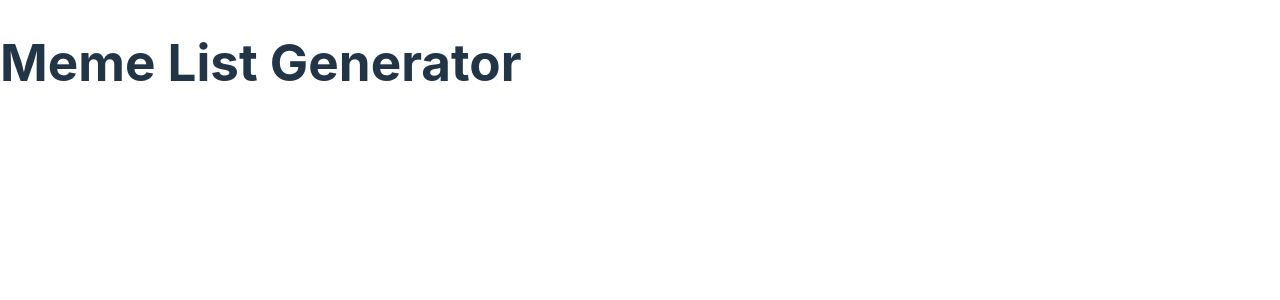
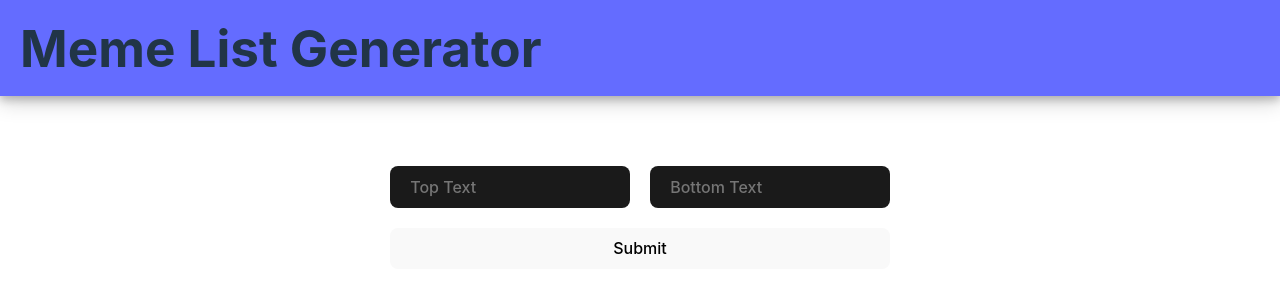
Before and after one commit to ClintBaker/meme-list-generator, a React (Vite) app: page / in a window 1280 px wide. Shown: the top 300 px of the page. Built offline with nearby package versions, Linux system fonts and the light colour scheme.

Commit message:
Added form functionality

```diff
--- a/src/App.jsx
+++ b/src/App.jsx
@@ -1,7 +1,29 @@
+import { useState } from "react";
+import Form from "./components/Form";
+
 function App() {
+  const [formData, setFormData] = useState({
+    topText: "",
+    bottomText: "",
+  });
+
+  const [memeImage, setMemeImage] = useState("");
+
+  function handleSubmit(e) {
+    e.preventDefault();
+    alert(formData.topText);
+  }
+
   return (
     <>
-      <h1>Meme List Generator</h1>
+      <nav className="nav">
+        <h1>Meme List Generator</h1>
+      </nav>
+      <Form
+        formData={formData}
+        setFormData={setFormData}
+        handleSubmit={handleSubmit}
+      />
     </>
   );
 }
--- /dev/null
+++ b/src/components/Form.jsx
@@ -0,0 +1,35 @@
+function Form({ formData, setFormData, handleSubmit }) {
+  function handleChange(e) {
+    const { name, value } = e.target;
+    setFormData((prevFormData) => ({
+      ...prevFormData,
+      [name]: value,
+    }));
+  }
+
+  return (
+    <div className="container">
+      <form onSubmit={handleSubmit} className="form">
+        <div className="inputs">
+          <input
+            className="input"
+            placeholder="Top Text"
+            name="topText"
+            value={formData.topText}
+            onChange={handleChange}
+          />
+          <input
+            className="input"
+            placeholder="Bottom Text"
+            name="bottomText"
+            value={formData.bottomText}
+            onChange={handleChange}
+          />
+        </div>
+        <button>Submit</button>
+      </form>
+    </div>
+  );
+}
+
+export default Form;
--- a/src/index.css
+++ b/src/index.css
@@ -11,6 +11,11 @@
   text-rendering: optimizeLegibility;
   -webkit-font-smoothing: antialiased;
   -moz-osx-font-smoothing: grayscale;
+}
+
+* {
+  box-sizing: border-box;
+  margin: 0;
 }
 
 a {
@@ -50,6 +55,45 @@ button:focus-visible {
   outline: 4px auto -webkit-focus-ring-color;
 }
 
+.nav {
+  background-color: #646cff;
+  padding: 20px;
+  box-shadow: 0 4px 8px 0 rgba(0, 0, 0, 0.2), 0 6px 20px 0 rgba(0, 0, 0, 0.19);
+}
+
+.container {
+  display: flex;
+  flex-direction: column;
+  justify-content: center;
+  align-items: center;
+  margin-top: 70px;
+}
+
+.form {
+  display: flex;
+  flex-direction: column;
+  width: 500px;
+}
+
+.inputs {
+  display: flex;
+  justify-content: space-between;
+  margin-bottom: 20px;
+}
+
+.input {
+  width: 240px;
+  border-radius: 8px;
+  border: 1px solid transparent;
+  padding: 0.6em 1.2em;
+  font-size: 1em;
+  font-weight: 500;
+  font-family: inherit;
+  background-color: #1a1a1a;
+  cursor: pointer;
+  transition: border-color 0.25s;
+}
+
 @media (prefers-color-scheme: light) {
   :root {
     color: #213547;
```
Also changed, not shown: 1 other file (tests, documents, lock files or other folders).
